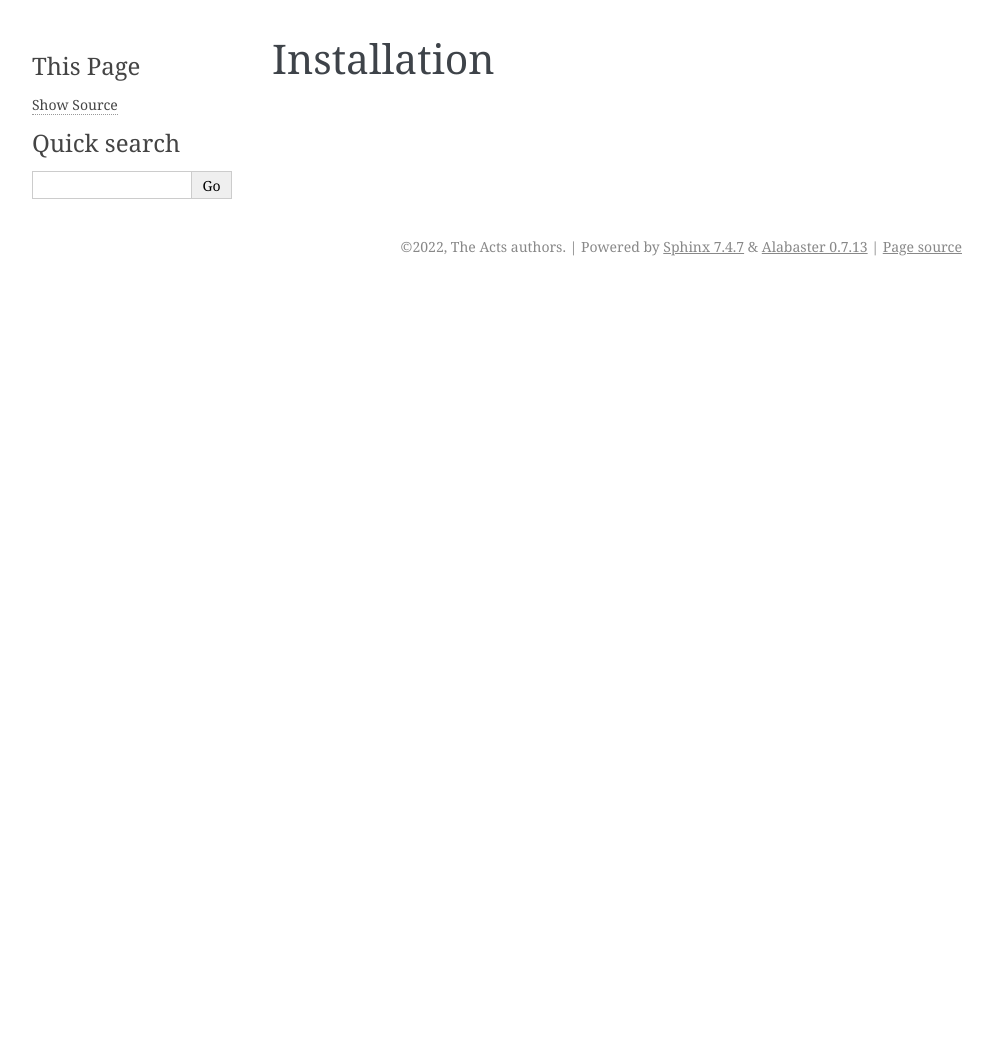
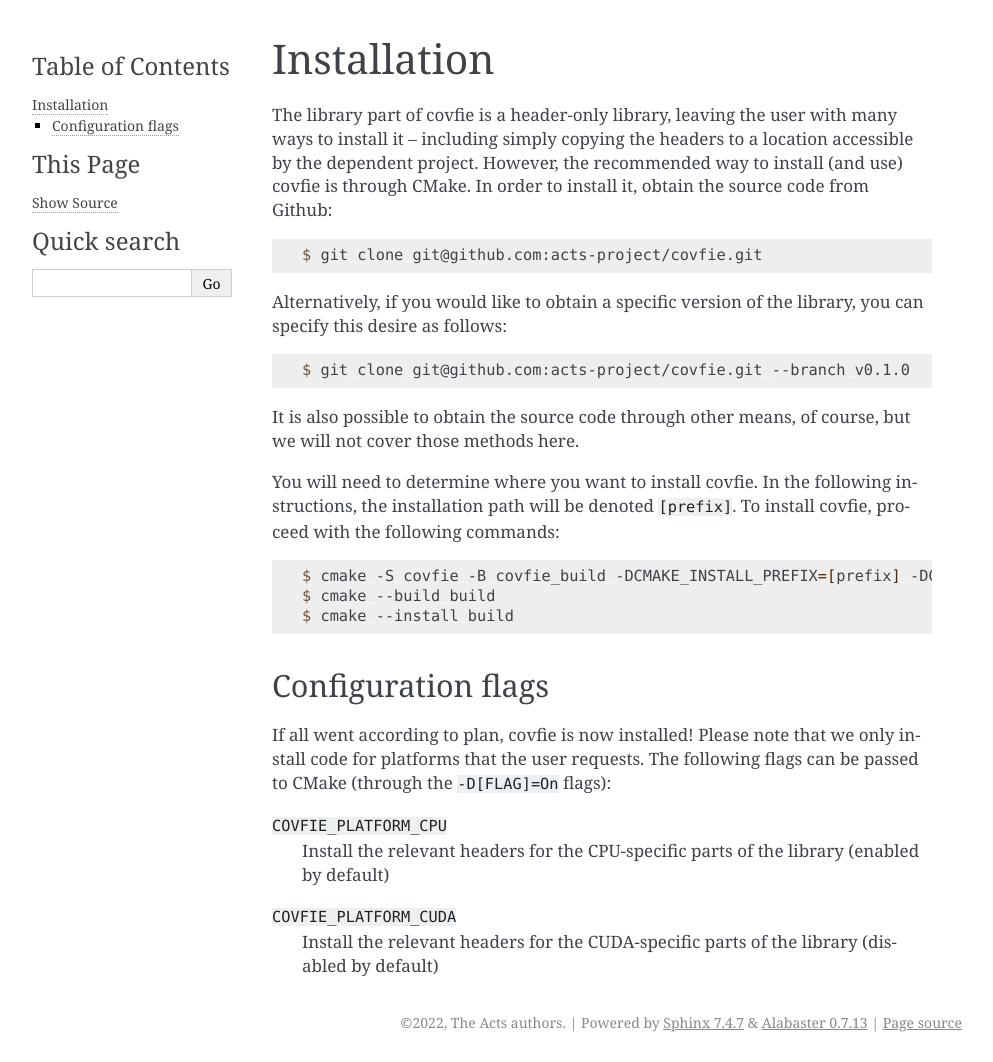
Before and after one commit to acts-project/covfie, a Sphinx documentation site: the page built from docs/user/installation.rst, in a window 1280 px wide. Shown: the whole page, without its empty margins (148-1141 px from the left). Built offline with Sphinx 7.4.7, drawn with Linux system fonts in a browser that asks for light colours; before the commit the page ends 900 px from its top, so only the background shows below that.

Commit message:
Elaborate on the documentation of the library
This is another expansion of the documentation of our library, which is
slowly but surely starting to take shape.

```diff
--- /dev/null
+++ b/docs/developer/backend.rst
@@ -0,0 +1,2 @@
+Backend internals
+=================
--- /dev/null
+++ b/docs/developer/build.rst
@@ -0,0 +1,2 @@
+Building
+========
--- /dev/null
+++ b/docs/developer/concepts.rst
@@ -0,0 +1,2 @@
+C++20 concepts
+==============
--- /dev/null
+++ b/docs/developer/contributing.rst
@@ -0,0 +1,2 @@
+Contributing
+============
--- /dev/null
+++ b/docs/user/conversion.rst
@@ -0,0 +1,2 @@
+Conversion
+==========
--- a/docs/user/design.rst
+++ b/docs/user/design.rst
@@ -90,6 +90,8 @@ modeling computer memory as we will see later.
 
 Composition
 -----------
+
+.. _composition:
 
 As we have discussed previously, our slightly expanded definition of what a
 vector field is is given by two commutative semirings :math:`R` and :math:`S`
--- a/docs/user/installation.rst
+++ b/docs/user/installation.rst
@@ -1,2 +1,49 @@
+.. _installation:
+
 Installation
 ============
+
+The library part of covfie is a header-only library, leaving the user with many
+ways to install it -- including simply copying the headers to a location
+accessible by the dependent project. However, the recommended way to install
+(and use) covfie is through CMake. In order to install it, obtain the source
+code from Github:
+
+.. code-block:: console
+
+    $ git clone git@github.com:acts-project/covfie.git
+
+Alternatively, if you would like to obtain a specific version of the library,
+you can specify this desire as follows:
+
+.. code-block:: console
+
+    $ git clone git@github.com:acts-project/covfie.git --branch v0.1.0
+
+It is also possible to obtain the source code through other means, of course,
+but we will not cover those methods here.
+
+You will need to determine where you want to install covfie. In the following
+instructions, the installation path will be denoted :code:`[prefix]`. To
+install covfie, proceed with the following commands:
+
+.. code-block:: console
+
+    $ cmake -S covfie -B covfie_build -DCMAKE_INSTALL_PREFIX=[prefix] -DCOVFIE_PLATFORM_CPU=On -DCOVFIE_PLATFORM_CUDA=On
+    $ cmake --build build
+    $ cmake --install build
+
+Configuration flags
+-------------------
+
+If all went according to plan, covfie is now installed! Please note that we
+only install code for platforms that the user requests. The following flags can
+be passed to CMake (through the :code:`-D[FLAG]=On` flags):
+
+:code:`COVFIE_PLATFORM_CPU`
+    Install the relevant headers for the CPU-specific parts of the library
+    (enabled by default)
+
+:code:`COVFIE_PLATFORM_CUDA`
+    Install the relevant headers for the CUDA-specific parts of the library
+    (disabled by default)
--- /dev/null
+++ b/docs/user/io.rst
@@ -0,0 +1,2 @@
+IO
+==
--- /dev/null
+++ b/docs/user/ownership.rst
@@ -0,0 +1,2 @@
+Data ownership
+==============
--- /dev/null
+++ b/docs/user/types.rst
@@ -0,0 +1,2 @@
+Datatypes
+=========
```
Also changed, not shown: docs/index.rst (+26 -9 lines), docs/user/backend.rst (added, +46 -0 lines), docs/user/integration.rst (added, +53 -0 lines).
